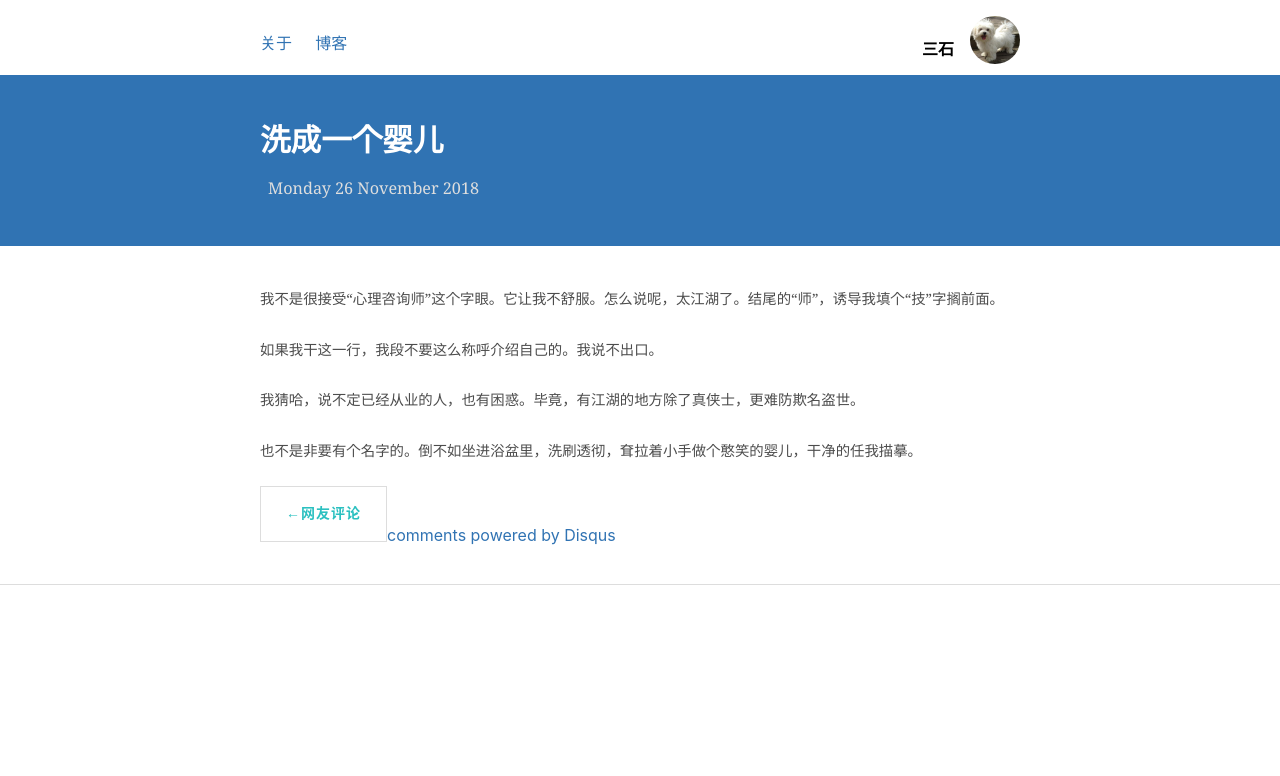
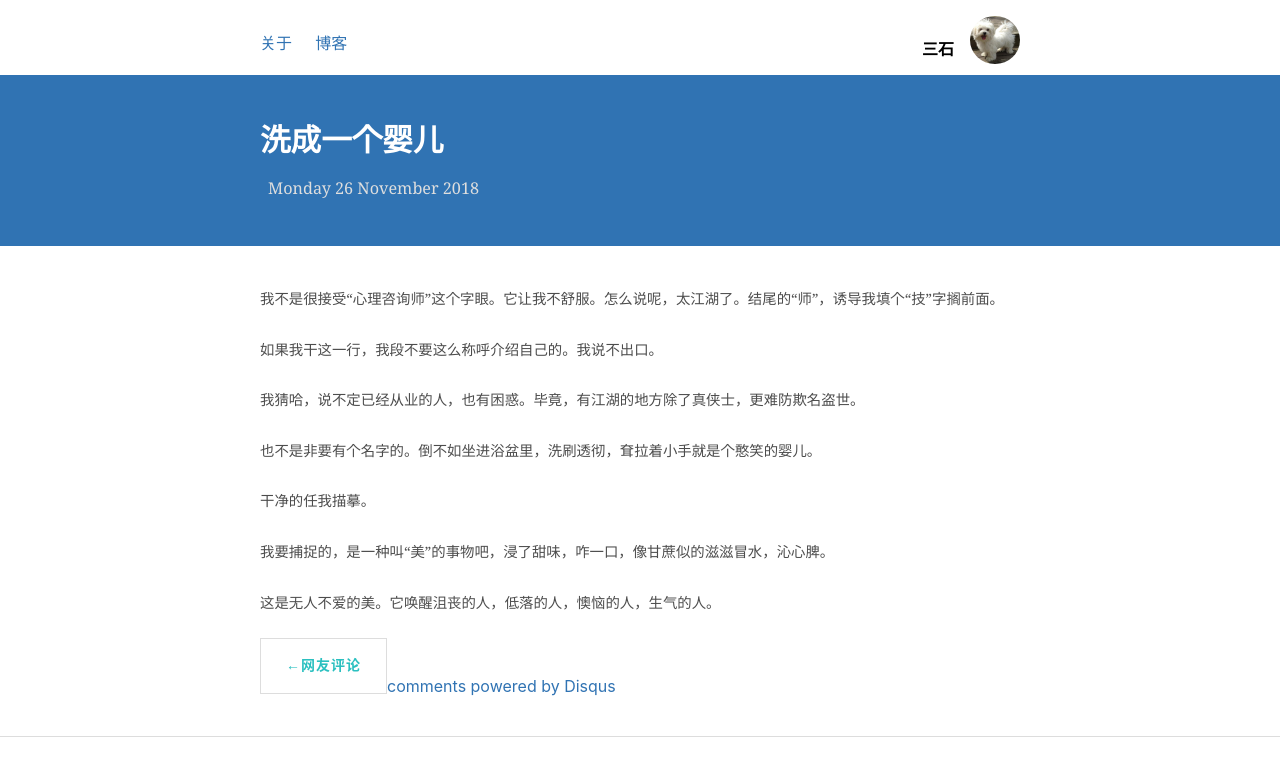
Before and after one commit to shirleysteve/1, a Jekyll site: the page built from _posts/2018-11-26-洗成一个婴儿.md, in a window 1280 px wide. Shown: the top 776 px of the page. Built offline with Jekyll 4.4.1, drawn with Linux system fonts in a browser that asks for light colours; nearby versions of some CDN libraries; comment, search, counter and statistics services are not loaded.

Commit message:
Update 2018-11-26-洗成一个婴儿.md

```diff
--- a/_posts/2018-11-26-洗成一个婴儿.md
+++ b/_posts/2018-11-26-洗成一个婴儿.md
@@ -10,4 +10,10 @@ title: 洗成一个婴儿
 
 我猜哈，说不定已经从业的人，也有困惑。毕竟，有江湖的地方除了真侠士，更难防欺名盗世。
 
-也不是非要有个名字的。倒不如坐进浴盆里，洗刷透彻，耷拉着小手做个憨笑的婴儿，干净的任我描摹。
+也不是非要有个名字的。倒不如坐进浴盆里，洗刷透彻，耷拉着小手就是个憨笑的婴儿。
+
+干净的任我描摹。
+
+我要捕捉的，是一种叫“美”的事物吧，浸了甜味，咋一口，像甘蔗似的滋滋冒水，沁心脾。
+
+这是无人不爱的美。它唤醒沮丧的人，低落的人，懊恼的人，生气的人。
```
